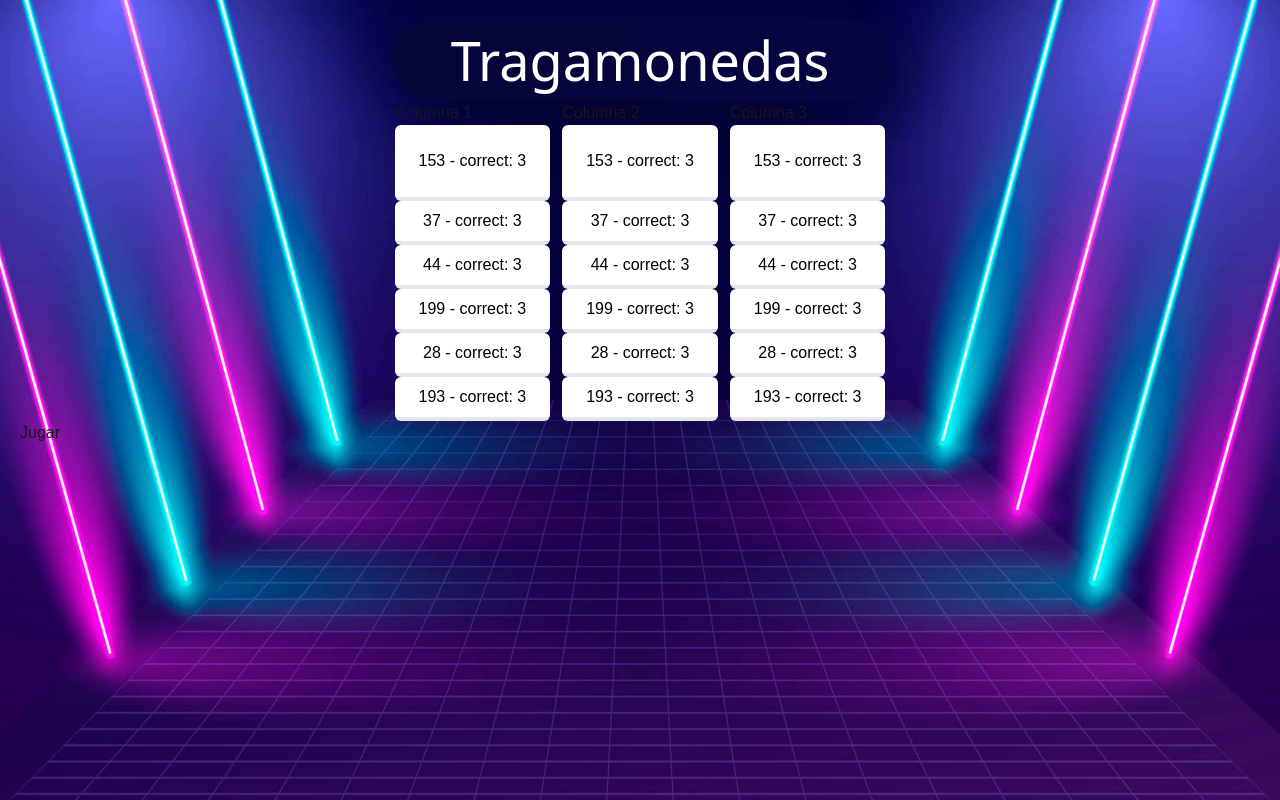
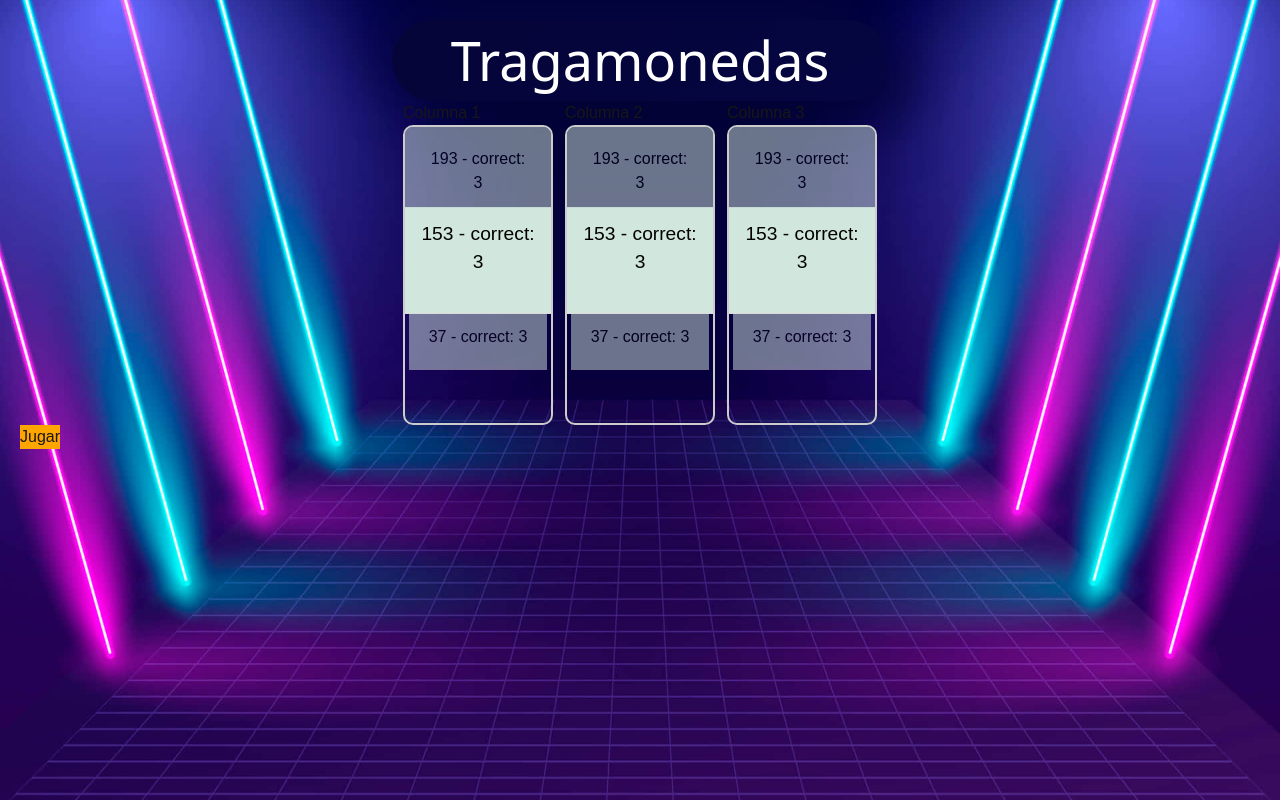
Before and after one commit to adecuellarv/react-nextjs, a Next.js app: page /game in a window 1280 px wide. Built offline with nearby package versions, Linux system fonts and the light colour scheme; a web font is replaced by a local one.

Commit message:
functionality spinner

```diff
--- a/src/app/componets/award/index.tsx
+++ b/src/app/componets/award/index.tsx
@@ -1,20 +1,23 @@
 import React, { Fragment } from "react";
+import './styles.scss';
 
 interface AwardProps {
-  value: number
-  selected?: number
-  position: number
-  correct: number
+  value: number;
+  selected?: number;
+  position: number;
+  correct: number;
 }
 
 const Award: React.FC<AwardProps> = ({ value, position, selected, correct }) => {
   return (
     <Fragment>
-      <div className={`bg-white rounded-md text-center border-b-4 ${position === selected ? 'p-6' : 'p-2'}`}>
-        <h1 className="text-black">{value} - correct: {correct}</h1>
+      <div className={`award ${selected === position ? 'selected' : ''}`}>
+        <div className={`award-content ${selected === position ? 'animate' : ''}`}>
+          <h1 className="text-black">{value} - correct: {correct}</h1>
+        </div>
       </div>
     </Fragment>
-  )
+  );
 }
 
 export default Award;
--- /dev/null
+++ b/src/app/componets/award/styles.scss
@@ -0,0 +1,26 @@
+.award {
+  padding: 20px;
+  margin: 0;
+  text-align: center;
+  border-bottom: 1px solid #ddd;
+  background: #d1e7dd;
+  flex: 0 0 60px;
+  position: relative;
+}
+
+.award.selected {
+  transform: scale(1.2);
+  z-index: 1;
+}
+
+.award-content {
+  transition: transform 0.2s ease-in-out;
+}
+
+.award-content.animate {
+  transform: translateY(-10px);
+}
+
+.award:not(.selected) {
+  opacity: 0.5;
+}
--- a/src/app/componets/slotMachines/index.tsx
+++ b/src/app/componets/slotMachines/index.tsx
@@ -47,7 +47,10 @@ const SlotMachines = () => {
         </div>
       </div>
       <div>
-        <button onClick={handleStartGame}>Jugar</button>
+        <button onClick={handleStartGame} style={{
+          position: 'absolute',
+          background: 'orange'
+        }}>Jugar</button>
       </div>
     </Fragment>
   )
--- a/src/app/componets/wheelList/helpers.ts
+++ b/src/app/componets/wheelList/helpers.ts
@@ -7,10 +7,19 @@ export const getNewPosition = (
   currentArray: number[],
   currentSelected: number
 ) => {
-  let selected = currentSelected
-  //sum
-  selected = selected + 1
+  let selected = currentSelected + 1
   if (selected >= currentArray.length) selected = 0
-
   return selected
 }
+
+export const getDisplayedAwards = (listAward: number[], awardSelected: number) => {
+  const length = listAward.length;
+  const displayedAwards = [];
+
+  for (let i = -1; i <= 1; i++) {
+    const index = (awardSelected + i + length) % length;
+    displayedAwards.push({ value: listAward[index], index });
+  }
+
+  return displayedAwards;
+};
--- a/src/app/componets/wheelList/index.tsx
+++ b/src/app/componets/wheelList/index.tsx
@@ -1,62 +1,60 @@
 import React, { Fragment, useEffect, useState } from "react";
 import Award from "../award";
-import { selectItem, getNewPosition } from "./helpers";
+import { selectItem, getNewPosition, getDisplayedAwards } from "./helpers";
+import './styles.scss';
 
 interface WheelListProps {
-  listAward: number[]
-  startGame: boolean
+  listAward: number[];
+  startGame: boolean;
 }
 
 const WheelList: React.FC<WheelListProps> = ({ listAward, startGame }) => {
-  const [awardSelected, setAwardSelected] = useState<number>(3);
+  const [awardSelected, setAwardSelected] = useState<number>(0);
   const [correct, setCorrect] = useState<number>(3);
 
   useEffect(() => {
     if (startGame) {
-      setCorrect(selectItem(listAward))
+      const item = selectItem(listAward);
+      setCorrect(item);
+      setAwardSelected(item);
     }
   }, [startGame, listAward]);
 
   useEffect(() => {
-    if (awardSelected && listAward.length) {
+    if (listAward.length && startGame) {
       const intervalId = setInterval(() => {
-        const currentCardIndex = getNewPosition(listAward, awardSelected);
-        console.log('#awardSelected', awardSelected, '#currentCardIndex', currentCardIndex);
-        setAwardSelected(currentCardIndex);
-      }, 1000);
+        setAwardSelected((prevSelected) => getNewPosition(listAward, prevSelected));
+      }, 200);
 
-      // Destruir el intervalo después de 6 segundos
       const timeoutId = setTimeout(() => {
         clearInterval(intervalId);
-      }, 6000);
+        setAwardSelected(correct);
+      }, 5000);
 
-      // Limpiar ambos intervalos en el cleanup
       return () => {
         clearInterval(intervalId);
         clearTimeout(timeoutId);
       };
     }
-  }, [awardSelected, listAward]);
-
+  }, [listAward, startGame, correct]);
 
   return (
     <Fragment>
-      <div>
-        {!!listAward.length && listAward.map((i, key) => {
-          return (
+      <div className="we-card-container">
+        <div className="slot-machine">
+          {!!listAward.length && getDisplayedAwards(listAward, awardSelected).map(({ value, index }) => (
             <Award
-              value={i}
-              key={key}
+              value={value}
+              key={index}
               selected={awardSelected}
-              position={key}
+              position={index}
               correct={correct}
             />
-          )
-        })
-        }
+          ))}
+        </div>
       </div>
     </Fragment>
-  )
+  );
 };
 
 export default WheelList;
--- /dev/null
+++ b/src/app/componets/wheelList/styles.scss
@@ -0,0 +1,17 @@
+.we-card-container {
+  display: flex;
+  justify-content: center;
+  align-items: center;
+}
+
+.slot-machine {
+  position: relative;
+  height: 300px;
+  width: 150px;
+  overflow: hidden;
+  border: 2px solid #ccc;
+  border-radius: 10px;
+  display: flex;
+  flex-direction: column;
+  align-items: center;
+}
```
